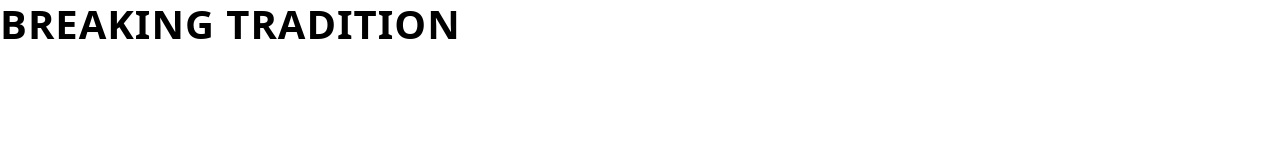
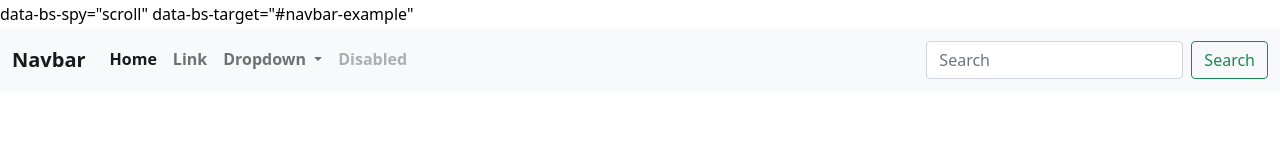
Before and after one commit to wysims/ifsc-3342, a plain HTML site: page bootstrap/index.html in a window 1280 px wide. Drawn offline with nearby package versions, Linux system fonts and the light colour scheme.

Commit message:
update Page

```diff
--- a/bootstrap/index.html
+++ b/bootstrap/index.html
@@ -11,8 +11,45 @@
 
     <title>Breaking Tradition</title>
   </head>
-  <body>
-    <h1>Breaking Tradition</h1>
+  <body> data-bs-spy="scroll" data-bs-target="#navbar-example"
+
+
+    <nav class="navbar navbar-expand-lg navbar-light bg-light">
+      <div class="container-fluid">
+        <a class="navbar-brand" href="#">Navbar</a>
+        <button class="navbar-toggler" type="button" data-bs-toggle="collapse" data-bs-target="#navbarSupportedContent" aria-controls="navbarSupportedContent" aria-expanded="false" aria-label="Toggle navigation">
+          <span class="navbar-toggler-icon"></span>
+        </button>
+        <div class="collapse navbar-collapse" id="navbarSupportedContent">
+          <ul class="navbar-nav me-auto mb-2 mb-lg-0">
+            <li class="nav-item">
+              <a class="nav-link active" aria-current="page" href="#">Home</a>
+            </li>
+            <li class="nav-item">
+              <a class="nav-link" href="#">Link</a>
+            </li>
+            <li class="nav-item dropdown">
+              <a class="nav-link dropdown-toggle" href="#" id="navbarDropdown" role="button" data-bs-toggle="dropdown" aria-expanded="false">
+                Dropdown
+              </a>
+              <ul class="dropdown-menu" aria-labelledby="navbarDropdown">
+                <li><a class="dropdown-item" href="#">Action</a></li>
+                <li><a class="dropdown-item" href="#">Another action</a></li>
+                <li><hr class="dropdown-divider"></li>
+                <li><a class="dropdown-item" href="#">Something else here</a></li>
+              </ul>
+            </li>
+            <li class="nav-item">
+              <a class="nav-link disabled">Disabled</a>
+            </li>
+          </ul>
+          <form class="d-flex">
+            <input class="form-control me-2" type="search" placeholder="Search" aria-label="Search">
+            <button class="btn btn-outline-success" type="submit">Search</button>
+          </form>
+        </div>
+      </div>
+    </nav>
 
 
     <script src="https://cdn.jsdelivr.net/npm/bootstrap@5.1.3/dist/js/bootstrap.bundle.min.js" integrity="sha384-ka7Sk0Gln4gmtz2MlQnikT1wXgYsOg+OMhuP+IlRH9sENBO0LRn5q+8nbTov4+1p" crossorigin="anonymous"></script>
```
